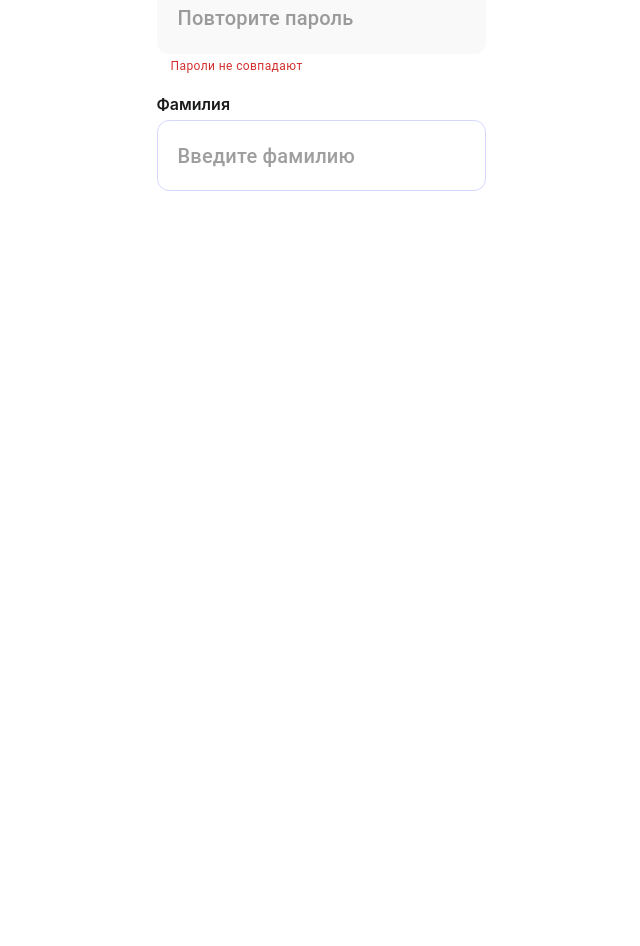
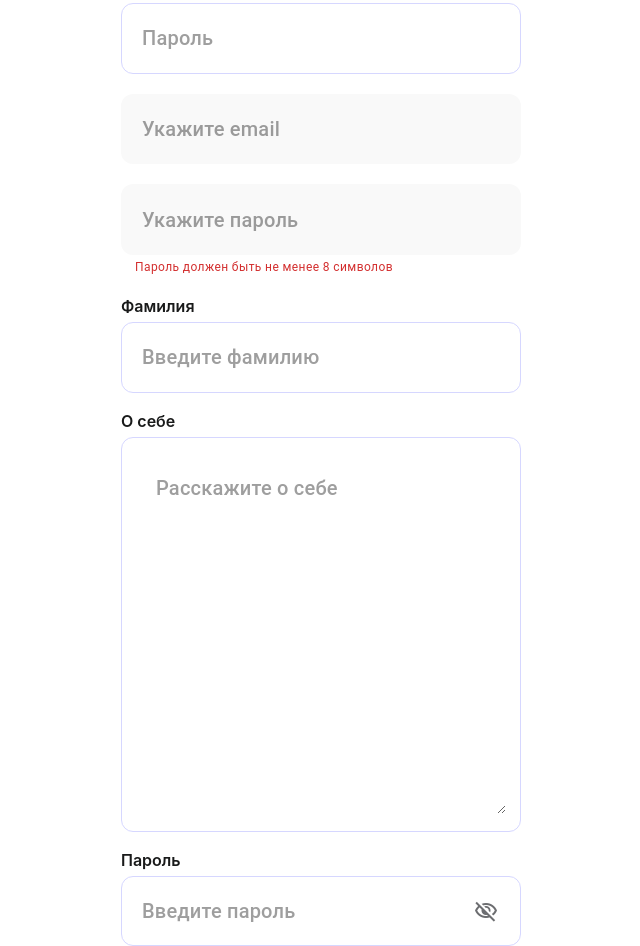
Before and after one commit to IThubMagas/frontend-v2, a Next.js app: page / in a window 1280 px wide. Shown: the part 260-1206 px from the top of the page, without its empty margins (319-959 px from the left). Before the commit the page ends 800 px from the top, so only its background shows below. Built offline with nearby package versions, Linux system fonts and the light colour scheme.

Commit message:
Changed iput

```diff
--- a/app/layout.tsx
+++ b/app/layout.tsx
@@ -15,6 +15,13 @@ export default function RootLayout({
 }>) {
   return (
     <html lang="en">
+      <head>
+        {/* Подключаем иконки Material Symbols */}
+        <link
+          rel="stylesheet"
+          href="https://fonts.googleapis.com/css2?family=Material+Symbols+Outlined:opsz,wght,FILL,GRAD@20..48,100..700,0..1,-50..200"
+        />
+      </head>
       <body className="min-h-full flex flex-col">
         <Header />
         <ThemeRegistry>{children}</ThemeRegistry>
--- a/app/page.tsx
+++ b/app/page.tsx
@@ -1,24 +1,28 @@
 'use client';
 
 import { Input } from '@/shared/ui/input';
-
-
 
 export default function Home() {
   return (
     <div className="flex flex-col flex-1 items-center justify-center font-sans">
       <h1>Главная страница</h1>
 
-    <div style={{ display: 'flex', flexDirection: 'column', gap: '20px' }}>
+      <div style={{ display: 'flex', flexDirection: 'column', gap: '20px', width: '400px', marginTop: '20px' }}>
 
-      <Input type="outlined" placeholder="Введите e-mail" />
+        {/* ===== ВХОД В АКК (тип 1 - outlined) ===== */}
+        <Input type="outlined" placeholder="Email" />
+        <Input type="outlined" placeholder="Пароль" />
 
-      <Input type="filled" placeholder="Повторите пароль" errorText="Пароли не совпадают" />
+        {/* ===== РЕГИСТРАЦИЯ (тип 2 - filled) ===== */}
+        <Input type="filled" placeholder="Укажите email" />
+        <Input type="filled" placeholder="Укажите пароль" inputType="password" errorText="Пароль должен быть не менее 8 символов" />
 
-      <Input type="labeled" label="Фамилия" placeholder="Введите фамилию"  />
+        {/* ===== ПРОФИЛЬ (тип 3 - labeled) ===== */}
+        <Input type="labeled" label="Фамилия" placeholder="Введите фамилию" />
+        <Input type="labeled" label="О себе" placeholder="Расскажите о себе" multiline={true} rows={4} />
+        <Input type="labeled" label="Пароль" placeholder="Введите пароль" inputType="password" withPasswordToggle={true} />
 
-    </div>
-
+      </div>
     </div>
   );
 }
--- a/shared/ui/input.tsx
+++ b/shared/ui/input.tsx
@@ -1,13 +1,58 @@
+'use client';
+
 import TextField from '@mui/material/TextField';
+import InputAdornment from '@mui/material/InputAdornment';
+import IconButton from '@mui/material/IconButton';
+import { useState } from 'react';
 
 interface InputProps {
   type: 'outlined' | 'filled' | 'labeled';
   placeholder?: string;
   label?: string;
   errorText?: string;
+  inputType?: 'text' | 'password' | 'email';
+  withPasswordToggle?: boolean;
+  multiline?: boolean;
+  rows?: number;
 }
 
-export const Input = ({ type, placeholder, label, errorText }: InputProps) => {
+export const Input = ({
+  type,
+  placeholder,
+  label,
+  errorText,
+  inputType = 'text',
+  withPasswordToggle = false,
+  multiline = false,
+  rows = 4
+}: InputProps) => {
+
+  const [showPassword, setShowPassword] = useState(false);
+
+  const getActualInputType = () => {
+    if (withPasswordToggle && inputType === 'password') {
+      return showPassword ? 'text' : 'password';
+    }
+    return inputType;
+  };
+
+  const passwordToggleIcon = (
+    <InputAdornment position="end" sx={{ marginRight: '12px' }}>
+      <IconButton
+        onClick={() => setShowPassword(!showPassword)}
+        edge="end"
+        sx={{
+          padding: '8px',
+          color: '#6C6D70',
+        }}
+      >
+        <span className="material-symbols-outlined" style={{ fontSize: '24px' }}>
+          {showPassword ? 'visibility' : 'visibility_off'}
+        </span>
+      </IconButton>
+    </InputAdornment>
+  );
+
   const styles = {
     outlined: {
       '& .MuiOutlinedInput-root': {
@@ -16,7 +61,6 @@ export const Input = ({ type, placeholder, label, errorText }: InputProps) => {
         fontSize: '20px',
         fontWeight: '500',
         border: '1px solid #D6D7FF',
-        gap: '20px',
         color: '#000000',
 
         '& fieldset': {
@@ -25,7 +69,7 @@ export const Input = ({ type, placeholder, label, errorText }: InputProps) => {
           legend: { display: 'none' },
         },
 
-        '& input': {
+        '& input, & textarea': {
           padding: '20px',
           margin: 0,
           fontSize: '20px',
@@ -37,6 +81,12 @@ export const Input = ({ type, placeholder, label, errorText }: InputProps) => {
             color: 'rgba(0, 0, 0, 0.38)',
             opacity: 1,
           },
+        },
+
+        // 👇 РАСТЯГИВАНИЕ ДЛЯ TEXTAREA
+        '& textarea': {
+          resize: 'vertical', // можно растягивать по вертикали
+          minHeight: '80px',  // минимальная высота
         },
 
         '&:hover fieldset': { border: 'none' },
@@ -60,13 +110,12 @@ export const Input = ({ type, placeholder, label, errorText }: InputProps) => {
         fontWeight: '500',
         border: '1px solid transparent',
         color: '#000000',
-        padding: 0,
 
         '& fieldset': {
           border: 'none',
         },
 
-        '& input': {
+        '& input, & textarea': {
           padding: '20px',
           margin: 0,
           fontSize: '20px',
@@ -80,12 +129,20 @@ export const Input = ({ type, placeholder, label, errorText }: InputProps) => {
           },
         },
 
+        // 👇 РАСТЯГИВАНИЕ ДЛЯ TEXTAREA
+        '& textarea': {
+          resize: 'vertical',
+          minHeight: '80px',
+        },
+
         '&:before, &:after': {
           display: 'none',
         },
 
         '&.Mui-focused': {
           outline: 'none',
+          border: '1px solid #D6D7FF',
+          backgroundColor: '#F9F9F9',
         },
       },
 
@@ -107,7 +164,7 @@ export const Input = ({ type, placeholder, label, errorText }: InputProps) => {
           border: 'none',
         },
 
-        '& input': {
+        '& input, & textarea': {
           padding: '20px',
           margin: 0,
           fontSize: '20px',
@@ -121,6 +178,12 @@ export const Input = ({ type, placeholder, label, errorText }: InputProps) => {
           },
         },
 
+        // 👇 РАСТЯГИВАНИЕ ДЛЯ TEXTAREA
+        '& textarea': {
+          resize: 'vertical',
+          minHeight: '80px',
+        },
+
         '&.Mui-focused': {
           outline: 'none',
           border: '1px solid #D6D7FF',
@@ -128,6 +191,14 @@ export const Input = ({ type, placeholder, label, errorText }: InputProps) => {
       },
     },
   };
+
+  const inputProps: {
+    endAdornment?: React.ReactNode;
+  } = {};
+
+  if (withPasswordToggle && inputType === 'password') {
+    inputProps.endAdornment = passwordToggleIcon;
+  }
 
   if (type === 'labeled') {
     return (
@@ -155,9 +226,10 @@ export const Input = ({ type, placeholder, label, errorText }: InputProps) => {
           helperText={errorText}
           variant="outlined"
           fullWidth
-          InputProps={{
-            disableUnderline: true,
-          }}
+          type={getActualInputType()}
+          multiline={multiline}
+          rows={multiline ? rows : undefined}
+          InputProps={inputProps}
         />
       </div>
     );
@@ -171,9 +243,10 @@ export const Input = ({ type, placeholder, label, errorText }: InputProps) => {
       helperText={errorText}
       variant="outlined"
       fullWidth
-      InputProps={{
-        disableUnderline: true,
-      }}
+      type={getActualInputType()}
+      multiline={multiline}
+      rows={multiline ? rows : undefined}
+      InputProps={inputProps}
     />
   );
 };
```
